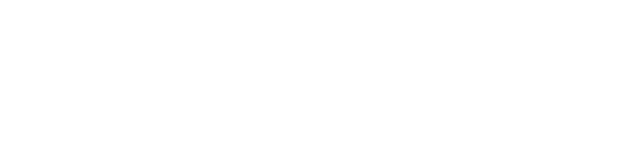
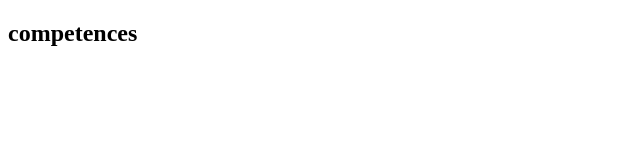
Before and after one commit to Bayane-ogoutolou/mon-cv, a plain HTML site: page mon-cv/index.html in a window 1280 px wide. Shown: the whole page, without its empty margins (0-640 px from the left). Drawn offline with Linux system fonts and the light colour scheme.

Commit message:
mise en place de la section competences

```diff
--- a/mon-cv/index.html
+++ b/mon-cv/index.html
@@ -7,7 +7,7 @@
     <link rel="stylesheet" href="style.css">
 </head>
 <body>
-
+   <section><h2>competences</h2><p></p></section>
 
 </body>
 </html>
```
